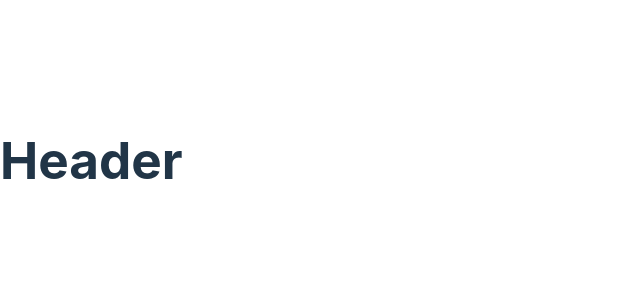
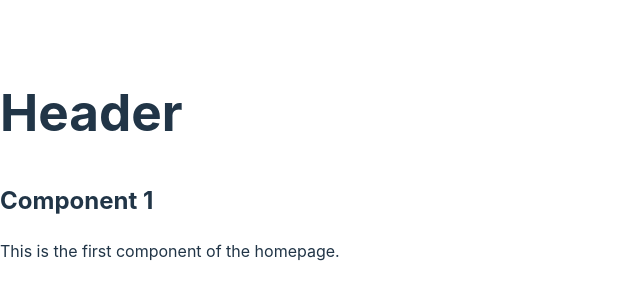
Before and after one commit to Valeriusdev/react-library-app, a React (Vite) app: page / in a window 1280 px wide. Shown: the part 240-540 px from the top of the page, without its empty margins (0-640 px from the left). Built offline with nearby package versions, Linux system fonts and the light colour scheme.

Commit message:
add Component1

```diff
--- /dev/null
+++ b/src/components/Component1.jsx
@@ -0,0 +1,10 @@
+import React from "react";
+
+const Component1 = () => (
+  <div className="w-full max-w-7xl">
+    <h2 className="text-lg font-semibold">Component 1</h2>
+    <p>This is the first component of the homepage.</p>
+  </div>
+);
+
+export default Component1;
--- a/src/layout/HomeLayout.jsx
+++ b/src/layout/HomeLayout.jsx
@@ -1,4 +1,5 @@
 import Header from '../components/Header'
+import Component1 from '../components/Component1'
 
 const HomeLayout = () => {
   return (
@@ -6,6 +7,13 @@ const HomeLayout = () => {
       <section className="h-screen w-full">
         <Header />
       </section>
+      <main className="w-full">
+        <div className="w-full">
+          <div className="flex justify-center w-full">
+            <Component1 />
+          </div>
+        </div>
+      </main>
     </div>
   )
 }
```
